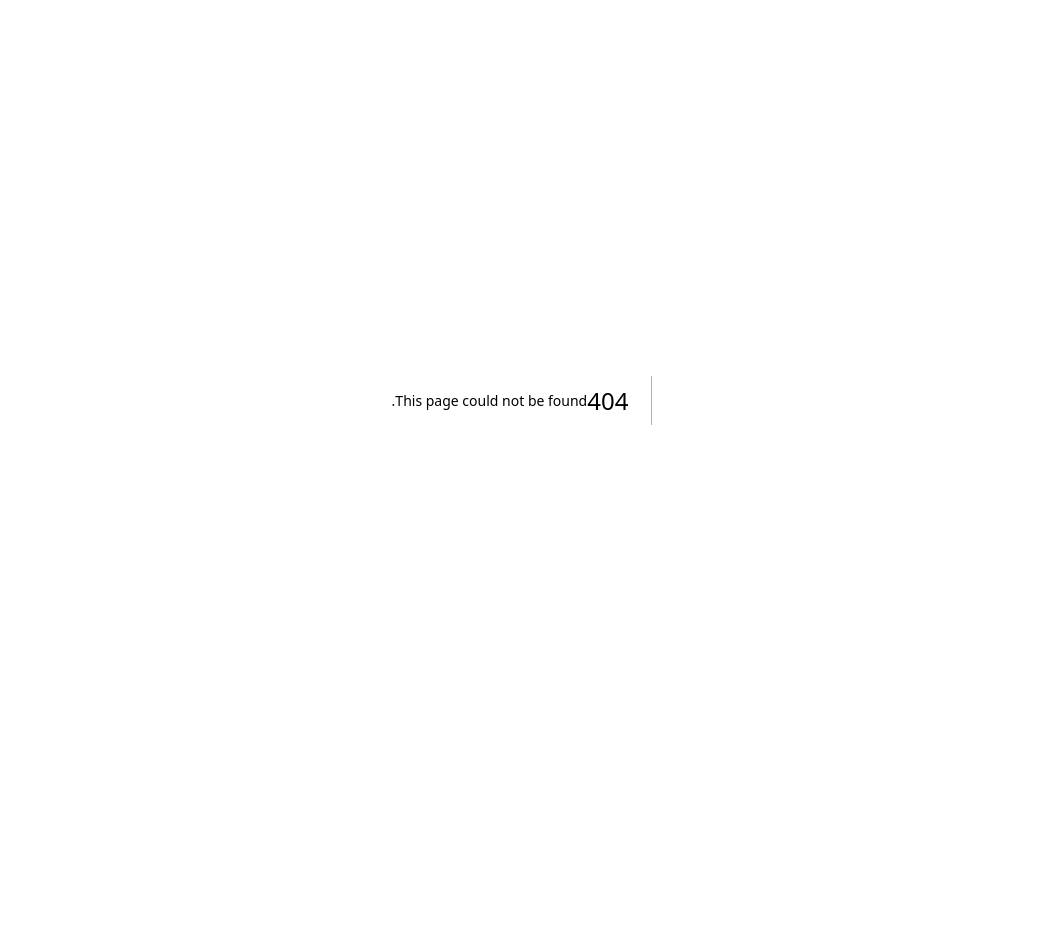
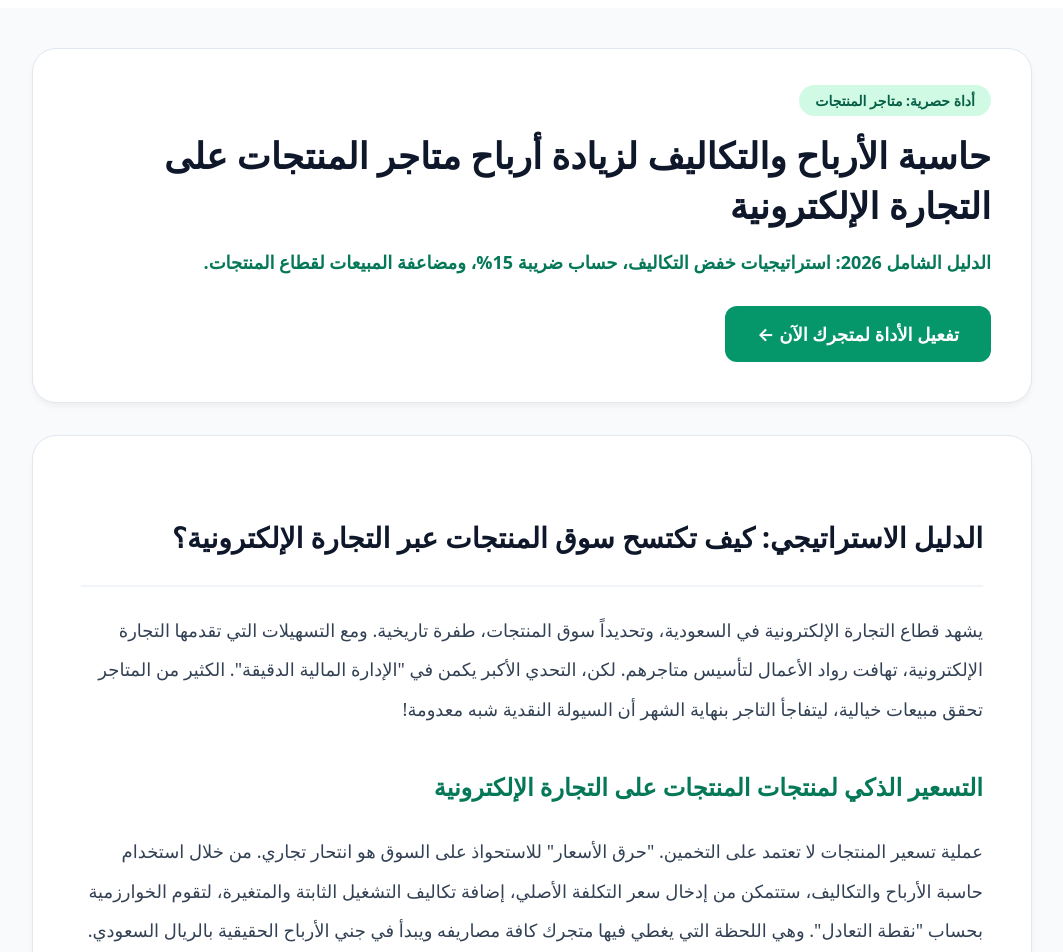
Before and after one commit to engaziasa-lang/engazia-app, a Next.js app: page /seo/1 in a window 1280 px wide. Before the commit this address had no page. Shown: the top 952 px of the page, without its empty margins (108-1171 px from the left). Before the commit the page ends 800 px from the top, so only its background shows below. Built offline with nearby package versions, Linux system fonts and the light colour scheme.

Commit message:
Create page.tsx

```diff
--- /dev/null
+++ b/app/seo/[slug]/page.tsx
@@ -0,0 +1,74 @@
+/* eslint-disable @next/next/no-img-element */
+import React from 'react';
+import { generateSeoContent } from '@/lib/seoEngine';
+
+// الطريقة الرسمية في Next.js 15 لضمان نجاح البناء (Promise params)
+interface PageProps {
+  params: Promise<{ slug: string }>;
+}
+
+export default async function ProgrammaticSeoPage({ params }: PageProps) {
+  // 1. انتظار الـ Promise بأمان
+  const resolvedParams = await params;
+  const slug = resolvedParams.slug;
+
+  // 2. توليد محتوى الصفحة الضخم
+  const pageData = generateSeoContent(slug);
+
+  return (
+    <div style={{ backgroundColor: '#f8fafc', padding: '40px 16px', direction: 'rtl', minHeight: '100vh', fontFamily: 'system-ui, -apple-system, sans-serif' }}>
+      <div style={{ maxWidth: '1000px', margin: '0 auto', display: 'flex', flexDirection: 'column', gap: '32px' }}>
+
+        {/* الهيدر */}
+        <header style={{ backgroundColor: '#ffffff', padding: '40px', borderRadius: '24px', border: '1px solid #e2e8f0', boxShadow: '0 4px 6px -1px rgba(0, 0, 0, 0.05)' }}>
+          <span style={{ backgroundColor: '#d1fae5', color: '#065f46', padding: '6px 16px', borderRadius: '999px', fontSize: '14px', fontWeight: 'bold' }}>
+            {pageData.badge}
+          </span>
+          <h1 style={{ fontSize: '36px', color: '#0f172a', fontWeight: '900', marginTop: '20px', marginBottom: '16px', lineHeight: '1.4' }}>
+            {pageData.title}
+          </h1>
+          <p style={{ fontSize: '18px', color: '#047857', fontWeight: '600', marginBottom: '32px' }}>
+            {pageData.subtitle}
+          </p>
+          <a
+            href={pageData.actionUrl}
+            style={{ display: 'inline-block', backgroundColor: '#059669', color: '#fff', padding: '16px 32px', borderRadius: '12px', fontWeight: 'bold', textDecoration: 'none', fontSize: '18px', transition: 'background-color 0.3s' }}
+          >
+            تفعيل الأداة لمتجرك الآن ←
+          </a>
+        </header>
+
+        {/* المقال التفصيلي (SEO Content) */}
+        <article style={{ backgroundColor: '#ffffff', padding: '48px', borderRadius: '24px', border: '1px solid #e2e8f0', boxShadow: '0 4px 6px -1px rgba(0, 0, 0, 0.05)', color: '#334155', lineHeight: '2.2' }}>
+          <h2 style={{ fontSize: '28px', color: '#0f172a', fontWeight: '800', borderBottom: '2px solid #f1f5f9', paddingBottom: '16px', marginBottom: '24px' }}>
+            {pageData.article.h1}
+          </h2>
+          <p style={{ fontSize: '18px', marginBottom: '32px' }}>{pageData.article.intro}</p>
+
+          <h3 style={{ fontSize: '24px', color: '#047857', fontWeight: '700', marginBottom: '16px' }}>{pageData.article.h2_1}</h3>
+          <p style={{ fontSize: '18px', marginBottom: '32px' }}>{pageData.article.p_1}</p>
+
+          <h3 style={{ fontSize: '24px', color: '#047857', fontWeight: '700', marginBottom: '16px' }}>{pageData.article.h2_2}</h3>
+          <p style={{ fontSize: '18px', marginBottom: '32px' }}>{pageData.article.p_2}</p>
+
+          <h3 style={{ fontSize: '24px', color: '#047857', fontWeight: '700', marginBottom: '16px' }}>{pageData.article.h2_3}</h3>
+          <p style={{ fontSize: '18px', marginBottom: '0' }}>{pageData.article.p_3}</p>
+        </article>
+
+        {/* الأسئلة الشائعة */}
+        <section style={{ backgroundColor: '#ffffff', padding: '48px', borderRadius: '24px', border: '1px solid #e2e8f0', boxShadow: '0 4px 6px -1px rgba(0, 0, 0, 0.05)' }}>
+          <h2 style={{ fontSize: '28px', color: '#0f172a', fontWeight: '800', marginBottom: '32px' }}>الأسئلة الشائعة</h2>
+          <div style={{ display: 'flex', flexDirection: 'column', gap: '24px' }}>
+            {pageData.faqs.map((faq, index) => (
+              <div key={index} style={{ borderBottom: index !== pageData.faqs.length - 1 ? '1px solid #f1f5f9' : 'none', paddingBottom: index !== pageData.faqs.length - 1 ? '24px' : '0' }}>
+                <h4 style={{ fontSize: '20px', color: '#1e293b', fontWeight: '700', margin: '0 0 12px 0' }}>{faq.q}</h4>
+                <p style={{ fontSize: '18px', color: '#475569', margin: '0', lineHeight: '1.8' }}>{faq.a}</p>
+              </div>
+            ))}
+          </div>
+        </section>
+
+      </div>
+    </div>
+  );
+}
```
